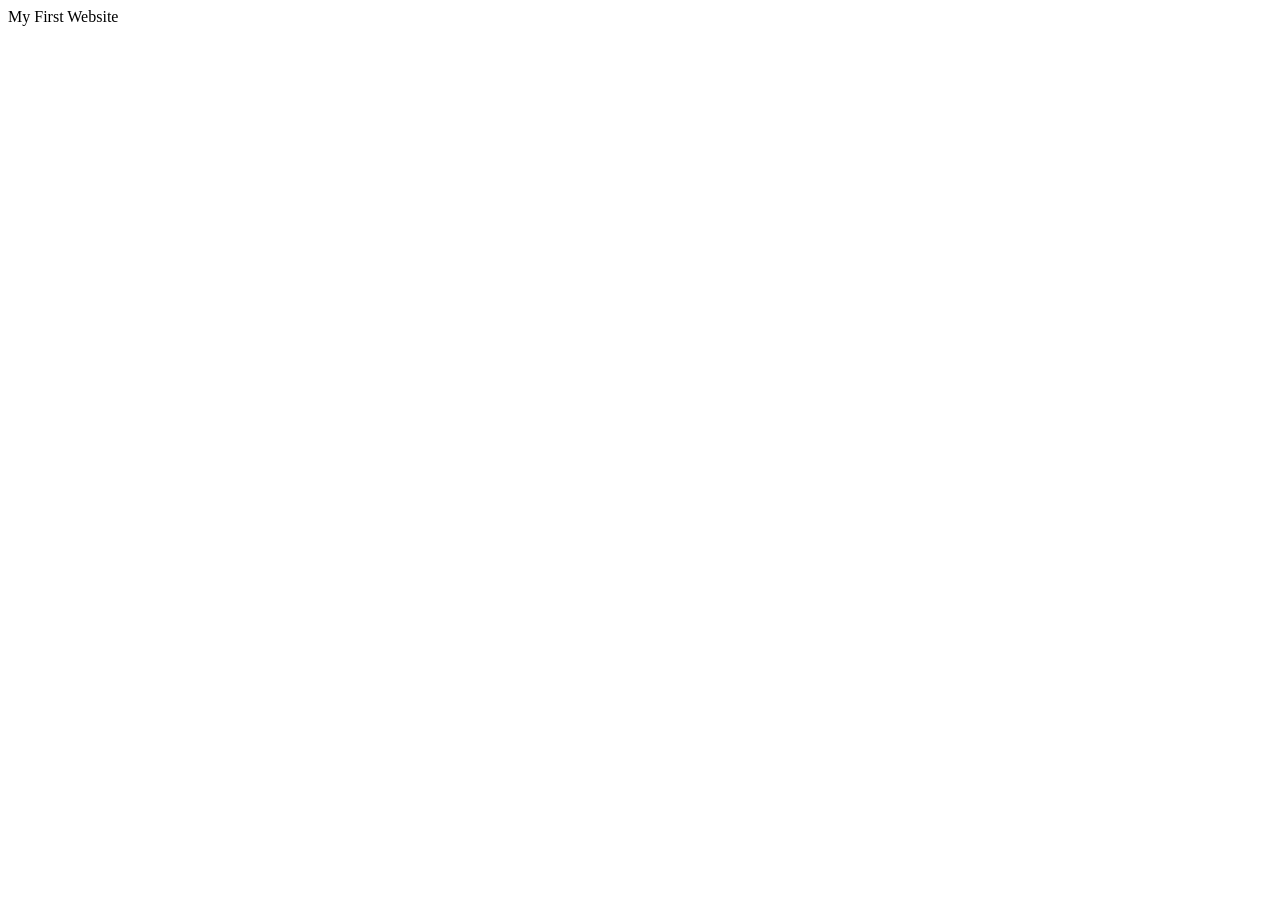
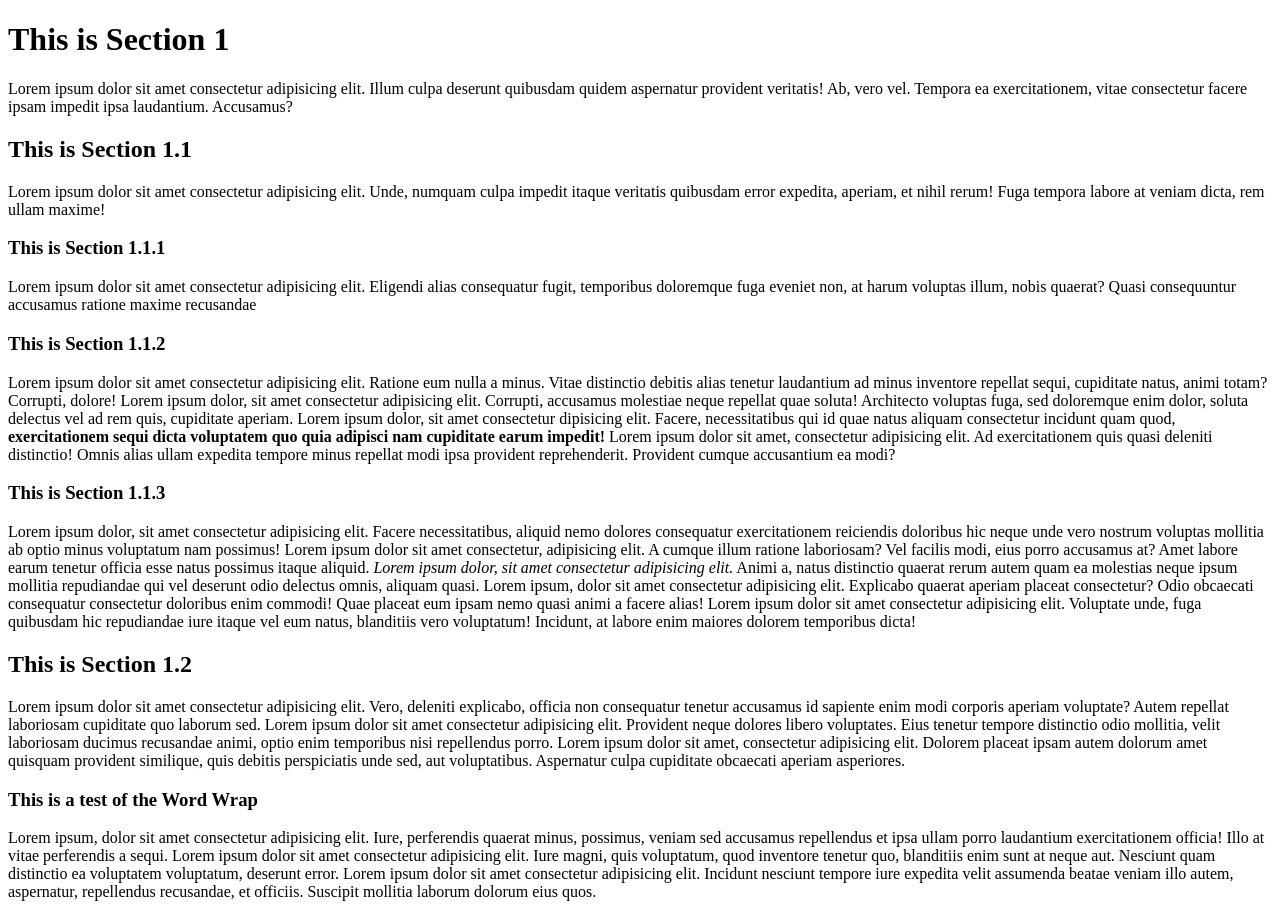
Before and after one commit to ImKryos/git_test, a plain HTML site: page My First Website/index.html in a window 1280 px wide. Before the commit the page ends 800 px from the top, so only its background shows below. Drawn offline with Linux system fonts and the light colour scheme.

Commit message:
Added headings, lorem, paragraphs, strong, em

```diff
--- a/My First Website/index.html
+++ b/My First Website/index.html
@@ -1,5 +1,6 @@
 <!DOCTYPE html>
 <html lang="en">
+
 <head>
     <meta charset="UTF-8">
     <meta name="viewport" content="width=device-width, initial-scale=1.0">
@@ -7,6 +8,29 @@
 </head>
 
 <body>
-        My First Website
+    <h1>This is Section 1</h1>
+    <p>Lorem ipsum dolor sit amet consectetur adipisicing elit.
+        Illum culpa deserunt quibusdam quidem aspernatur provident veritatis!
+        Ab, vero vel. Tempora ea exercitationem, vitae consectetur facere ipsam impedit ipsa laudantium. Accusamus?</p>
+
+    <h2>This is Section 1.1</h2>
+    <p>Lorem ipsum dolor sit amet consectetur adipisicing elit. Unde, numquam culpa impedit itaque veritatis quibusdam error expedita, aperiam, et nihil rerum! Fuga    tempora labore at veniam dicta, rem ullam maxime!</p>
+
+    <h3>This is Section 1.1.1</h3>
+    <p>Lorem ipsum dolor sit amet consectetur adipisicing elit. Eligendi alias consequatur fugit, temporibus doloremque fuga eveniet non, at harum voluptas illum, nobis quaerat? Quasi consequuntur accusamus ratione maxime recusandae</p>
+
+    <h3>This is Section 1.1.2</h3>
+    <p>Lorem ipsum dolor sit amet consectetur adipisicing elit. Ratione eum nulla a minus. Vitae distinctio debitis alias tenetur laudantium ad minus inventore repellat sequi, cupiditate natus, animi totam? Corrupti, dolore! Lorem ipsum dolor, sit amet consectetur adipisicing elit. Corrupti, accusamus molestiae neque repellat quae soluta! Architecto voluptas fuga, sed doloremque enim dolor, soluta delectus vel ad rem quis, cupiditate aperiam. Lorem ipsum dolor, sit amet consectetur dipisicing elit. Facere, necessitatibus qui id quae natus aliquam consectetur incidunt quam quod, <strong>exercitationem sequi dicta voluptatem quo quia adipisci nam cupiditate earum impedit!</strong> Lorem ipsum dolor sit amet, consectetur adipisicing elit. Ad exercitationem quis quasi deleniti distinctio! Omnis alias ullam expedita tempore minus repellat modi ipsa provident reprehenderit. Provident cumque accusantium ea modi?</p>
+
+    <h3>This is Section 1.1.3</h3>
+    <p>Lorem ipsum dolor, sit amet consectetur adipisicing elit. Facere necessitatibus, aliquid nemo dolores consequatur exercitationem reiciendis doloribus hic neque unde vero nostrum voluptas mollitia ab optio minus voluptatum nam possimus! Lorem ipsum dolor sit amet consectetur, adipisicing elit. A cumque illum ratione laboriosam? Vel facilis modi, eius porro accusamus at? Amet labore earum tenetur officia esse natus possimus itaque aliquid. <em>Lorem ipsum dolor, sit amet consectetur adipisicing elit.</em> Animi a, natus distinctio quaerat rerum autem quam ea molestias neque ipsum mollitia repudiandae qui vel deserunt odio delectus omnis, aliquam quasi. Lorem ipsum, dolor sit amet consectetur adipisicing elit. Explicabo quaerat aperiam placeat consectetur? Odio obcaecati consequatur consectetur doloribus enim commodi! Quae placeat eum ipsam nemo quasi animi a facere alias! Lorem ipsum dolor sit amet consectetur adipisicing elit. Voluptate unde, fuga quibusdam hic repudiandae iure itaque vel eum natus, blanditiis vero voluptatum! Incidunt, at labore enim maiores dolorem temporibus dicta!</p>
+    <!-- Comment -->
+
+    <h2>This is Section 1.2</h2>
+    <p>Lorem ipsum dolor sit amet consectetur adipisicing elit. Vero, deleniti explicabo, officia non consequatur tenetur accusamus id sapiente enim modi corporis aperiam voluptate? Autem repellat laboriosam cupiditate quo laborum sed. Lorem ipsum dolor sit amet consectetur adipisicing elit. Provident neque dolores libero voluptates. Eius tenetur tempore distinctio odio mollitia, velit laboriosam ducimus recusandae animi, optio enim temporibus nisi repellendus porro. Lorem ipsum dolor sit amet, consectetur adipisicing elit. Dolorem placeat ipsam autem dolorum amet quisquam provident similique, quis debitis perspiciatis unde sed, aut voluptatibus. Aspernatur culpa cupiditate obcaecati aperiam asperiores.</p>
+
+    <h3>This is a test of the Word Wrap</h3>
+    <p>Lorem ipsum, dolor sit amet consectetur adipisicing elit. Iure, perferendis quaerat minus, possimus, veniam sed accusamus repellendus et ipsa ullam porro laudantium exercitationem officia! Illo at vitae perferendis a sequi. Lorem ipsum dolor sit amet consectetur adipisicing elit. Iure magni, quis voluptatum, quod inventore tenetur quo, blanditiis enim sunt at neque aut. Nesciunt quam distinctio ea voluptatem voluptatum, deserunt error. Lorem ipsum dolor sit amet consectetur adipisicing elit. Incidunt nesciunt tempore iure expedita velit assumenda beatae veniam illo autem, aspernatur, repellendus recusandae, et officiis. Suscipit mollitia laborum dolorum eius quos.</p>
 </body>
+
 </html>
```
Lines whose indentation alone changed are shown as unchanged.
